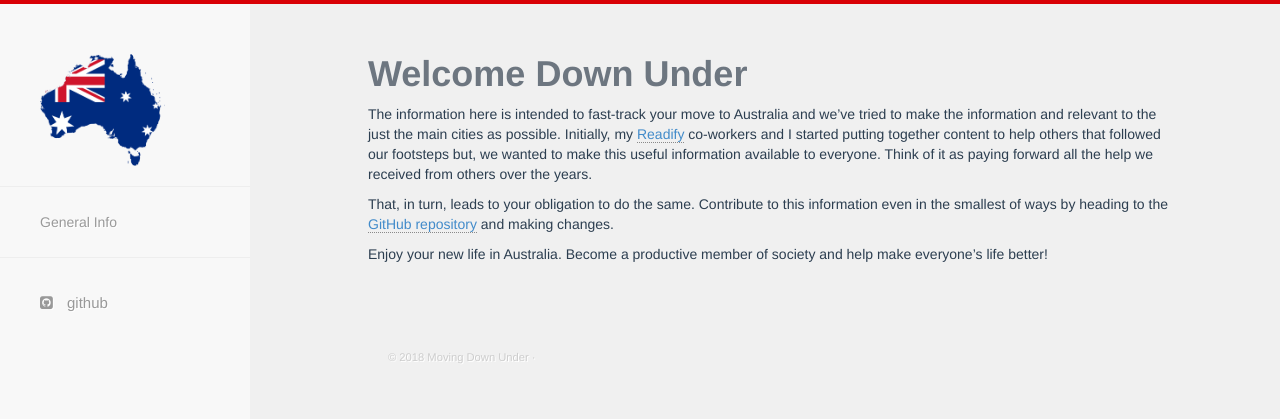
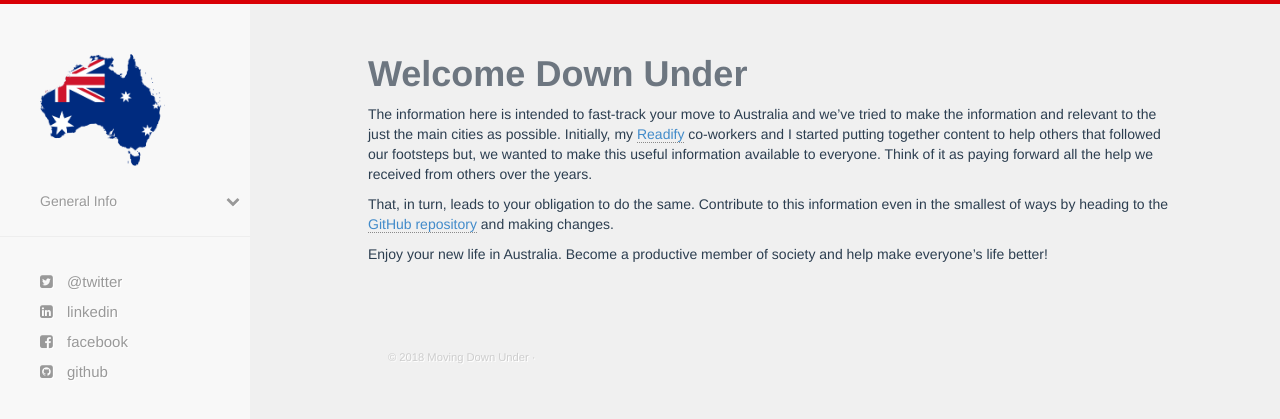
Before and after one commit to movingdownunder/movingdownunder.github.io, a Jekyll site: the page built from index.md, in a window 1280 px wide. Shown: the top 419 px of the page. Built offline with Jekyll 4.4.1, drawn with Linux system fonts in a browser that asks for light colours; nearby versions of some CDN libraries; Markdown is read by kramdown in place of the engine named in the settings.

Commit message:
Fixed navigation and made it pretty

```diff
--- a/_includes/navigation.html
+++ b/_includes/navigation.html
@@ -11,11 +11,14 @@
         <span class="icon-bar"></span> <span class="icon-bar"></span>
         <span class="icon-bar"></span>
       </button>
-      <p class="navbar-brand">{{ site.name }}</p>
+      <p class="navbar-brand"><img src="{{ site.image }}" /></p>
     </div>
     <div class="navbar-collapse collapse">
       <ul class="nav navbar-nav">
-        <li><a href="{{ site.baseurl }}/general.html">General Info</a></li>
+        <li><a href="{{ site.baseurl }}/list.html">List</a></li>
+        <li><a href="{{ site.baseurl }}/links.html">Links</a></li>
+        <li><a href="{{ site.baseurl }}/projects.html">Projects</a></li>
+        <li><a href="{{ site.baseurl }}/about.html">About</a></li>
       </ul>
     </div>
     <!-- /.nav-collapse -->
@@ -26,16 +29,40 @@
 <div id="sidebar-wrapper">
   <ul class="sidebar-nav">
     <li class="sidebar-brand">
-      <a href="{{ site.baseurl }}/"
-        ><h1 class="brand"><img src="{{ site.image }}" /></h1>
+      <a href="{{ site.baseurl }}/">
+        <h1 class="brand"><img src="{{ site.image }}" /></h1>
       </a>
       <h3>{{ site.description }}</h3>
     </li>
-    <hr />
-    <li><a href="{{ site.baseurl }}/general.html">General Info</a></li>
-
+    <li data-toggle="collapse" data-target="#general">
+      <a href="#">General Info <span class="arrow"></span></a>
+    </li>
+    <ul id="general" class="sub-menu collapse">
+      <li><a href="{{ site.baseurl }}/list.html">Visas</a></li>
+      <li><a href="{{ site.baseurl }}/links.html">Bank Accounts</a></li>
+      <li><a href="{{ site.baseurl }}/projects.html">TFN</a></li>
+      <li><a href="{{ site.baseurl }}/about.html">Superannuation</a></li>
+      <li><a href="{{ site.baseurl }}/about.html">Accomodation</a></li>
+      <li><a href="{{ site.baseurl }}/about.html">Schools/Daycare</a></li>
+      <li><a href="{{ site.baseurl }}/about.html">Laptops</a></li>
+    </ul>
     <hr />
     <div id="social-wrapper">
+      <li>
+        <a href="{{ site.twitter }}"
+          ><i class="fa fa-twitter-square"></i> @twitter</a
+        >
+      </li>
+      <li>
+        <a href="{{ site.linkedin }}"
+          ><i class="fa fa-linkedin-square"></i> linkedin</a
+        >
+      </li>
+      <li>
+        <a href="{{ site.facebook }}"
+          ><i class="fa fa-facebook-square"></i> facebook</a
+        >
+      </li>
       <li>
         <a href="{{ site.github }}"
           ><i class="fa fa-github-square"></i> github</a
--- a/css/hc.css
+++ b/css/hc.css
@@ -115,6 +115,7 @@
   font-weight: 200;
   color: #9c9c9c;
   text-shadow: 1px 1px #fff;
+  list-style: none;
 }
 
 .sidebar-nav li a {
@@ -180,6 +181,17 @@
 .sidebar-nav > .sidebar-brand a:hover {
   color: #fff;
   background: none;
+}
+
+.sidebar-nav ul :not(collapsed) .arrow:before,
+.sidebar-nav li :not(collapsed) .arrow:before {
+  font-family: FontAwesome;
+  content: '\f078';
+  display: inline-block;
+  padding-left: 10px;
+  padding-right: 10px;
+  vertical-align: middle;
+  float: right;
 }
 
 .content-header {
@@ -665,3 +677,5 @@
     font-size: small;
   }
 }
+
+/* ############################################################### */
```
